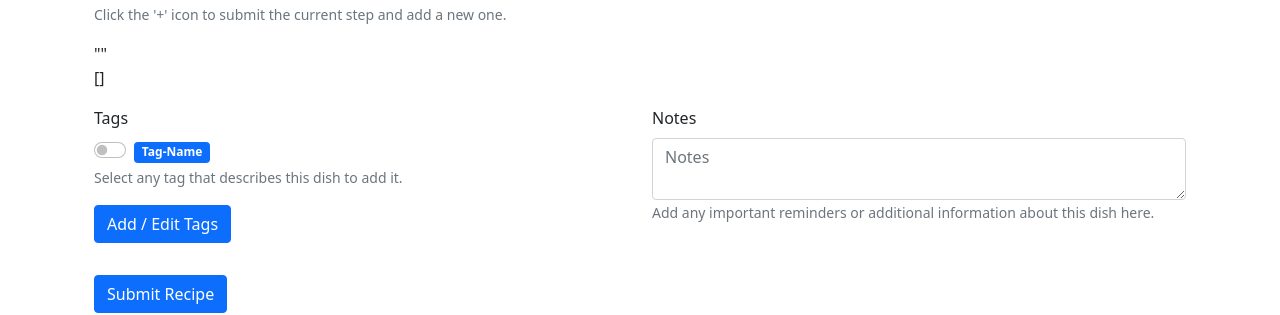
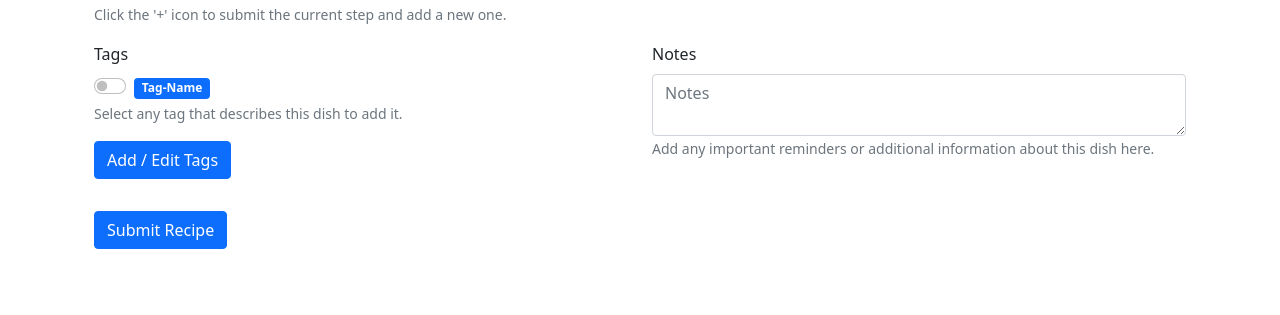
Before and after one commit to cawleygl/recipe-book-old, a React (Create React App) app in the folder client/: page /entry in a window 1280 px wide. Shown: the part 774-1089 px from the top of the page. After the commit the page ends 1039 px from the top, so only its background shows below. Built offline with nearby package versions, Linux system fonts and the light colour scheme; no server answers.

Commit message:
remove debug

```diff
--- a/client/src/components/RecipeEntry/ExtraDetailEntry.js
+++ b/client/src/components/RecipeEntry/ExtraDetailEntry.js
@@ -78,13 +78,6 @@ const ExtraDetailsEntry = ({ selectedTags, setSelectedTags, setRecipeNotes }) =>
   return (
     <>
       <Row>
-        {allTags.length > 0 && allTags.map((tag) => (
-          <div>{JSON.stringify(tag, null, 2)}</div>
-        ))}
-        <p>{JSON.stringify(selectedTags)}</p>
-
-      </Row>
-      <Row>
         <Col sm={6} className="mb-3">
           <Form.Group className="mb-3">
             <Row>
```
